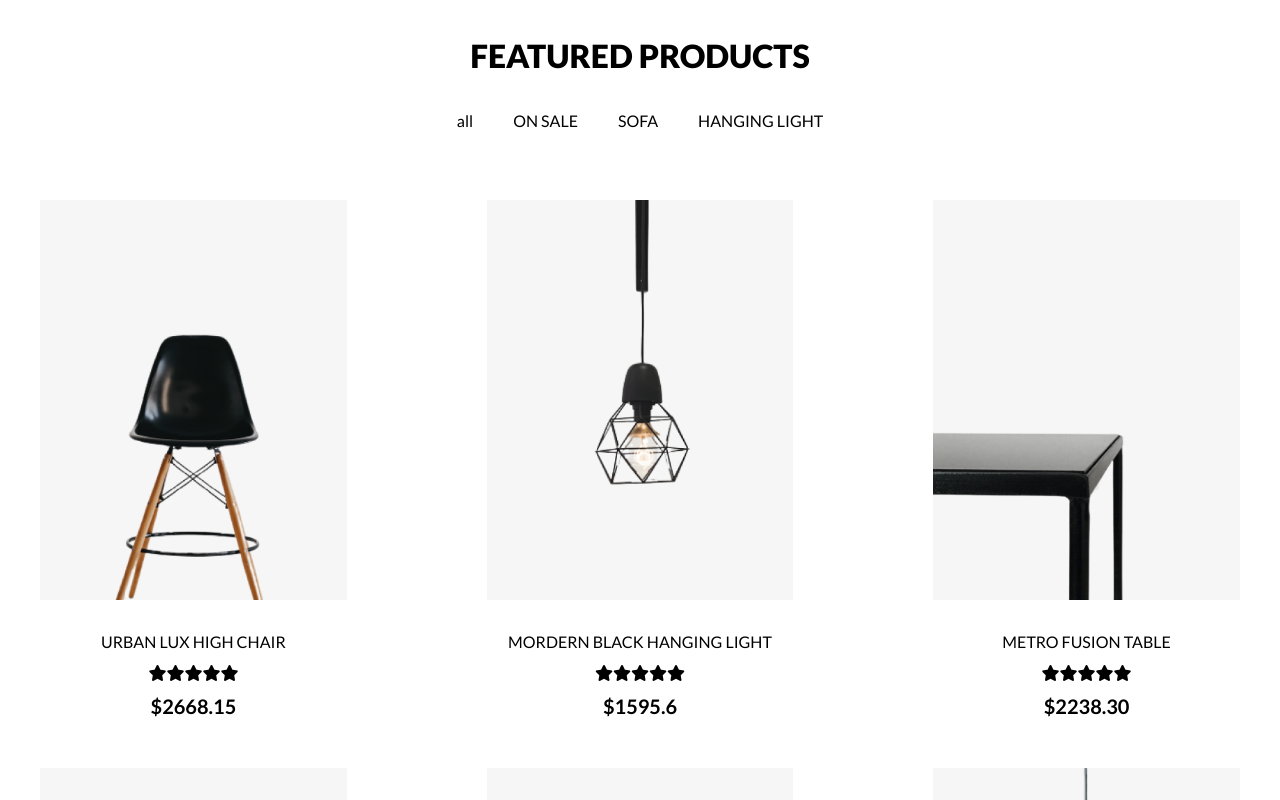
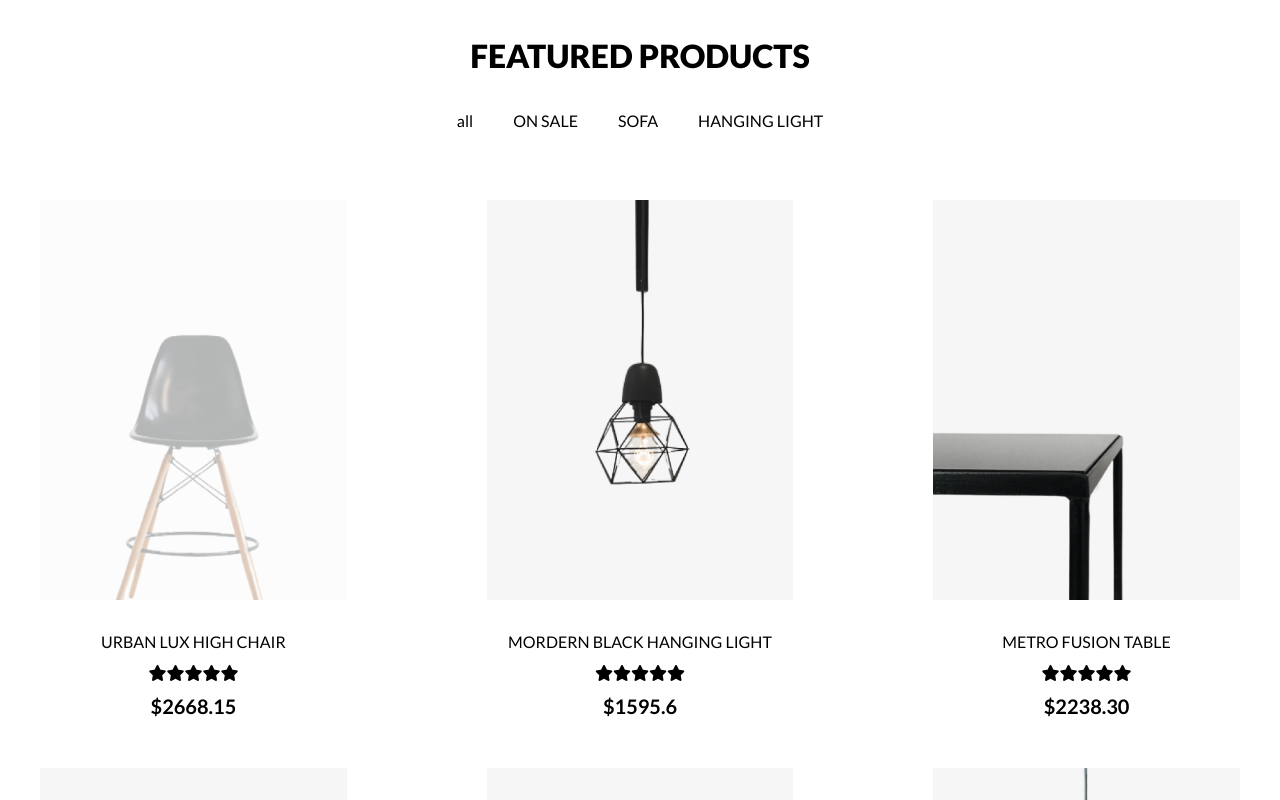
Before and after one commit to Rahulfordev/funiture-layout, a plain HTML site: page index.html in a window 1280 px wide. In both pictures the pointer is over the picture 193 px from the left and 1292 px from the top of the page. Shown: the part 892-1692 px from the top of the page. Drawn offline with Linux system fonts and the light colour scheme.

Commit message:
card image hover effect

```diff
--- a/style.css
+++ b/style.css
@@ -205,6 +205,11 @@ section {
   height: 400px;
   object-fit: cover;
   object-position: bottom;
+  transition: 0.4s;
+}
+
+.card-image img:hover {
+  opacity: 0.3;
 }
 
 .card-content {
```
